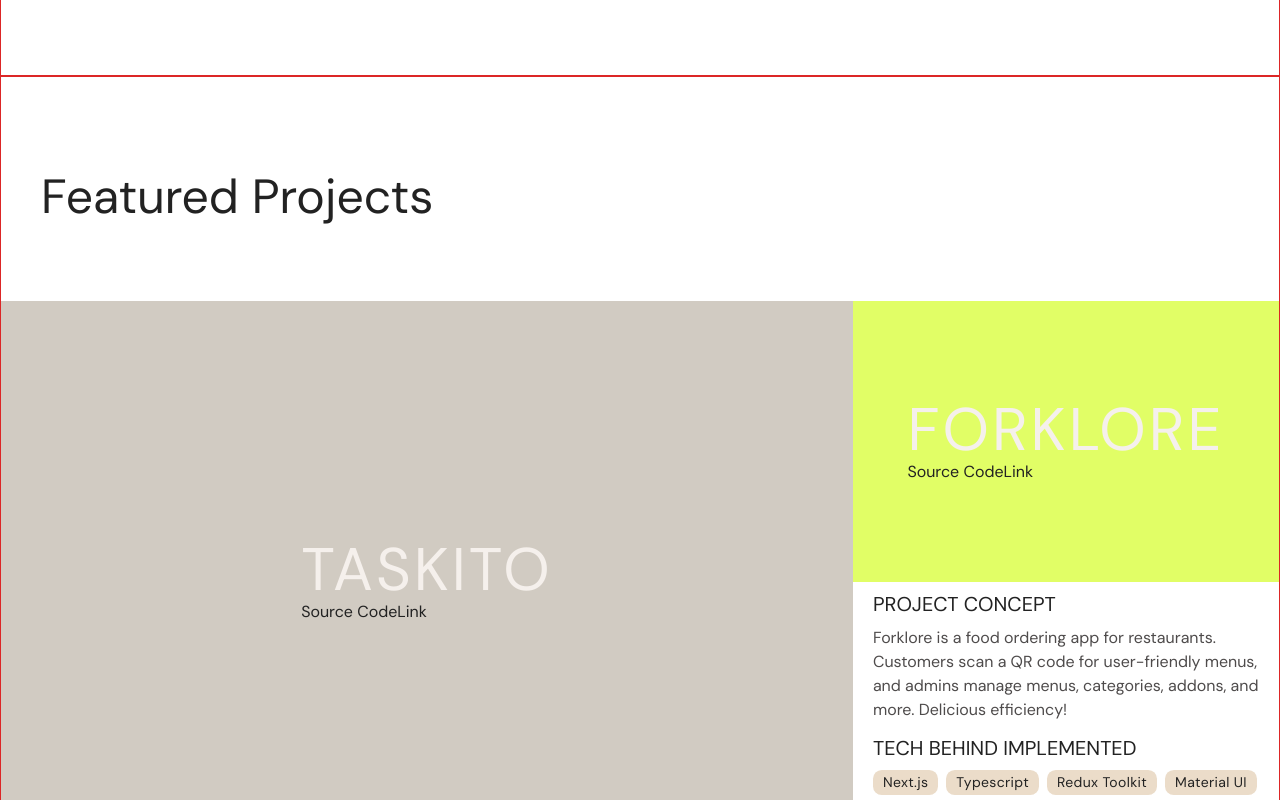
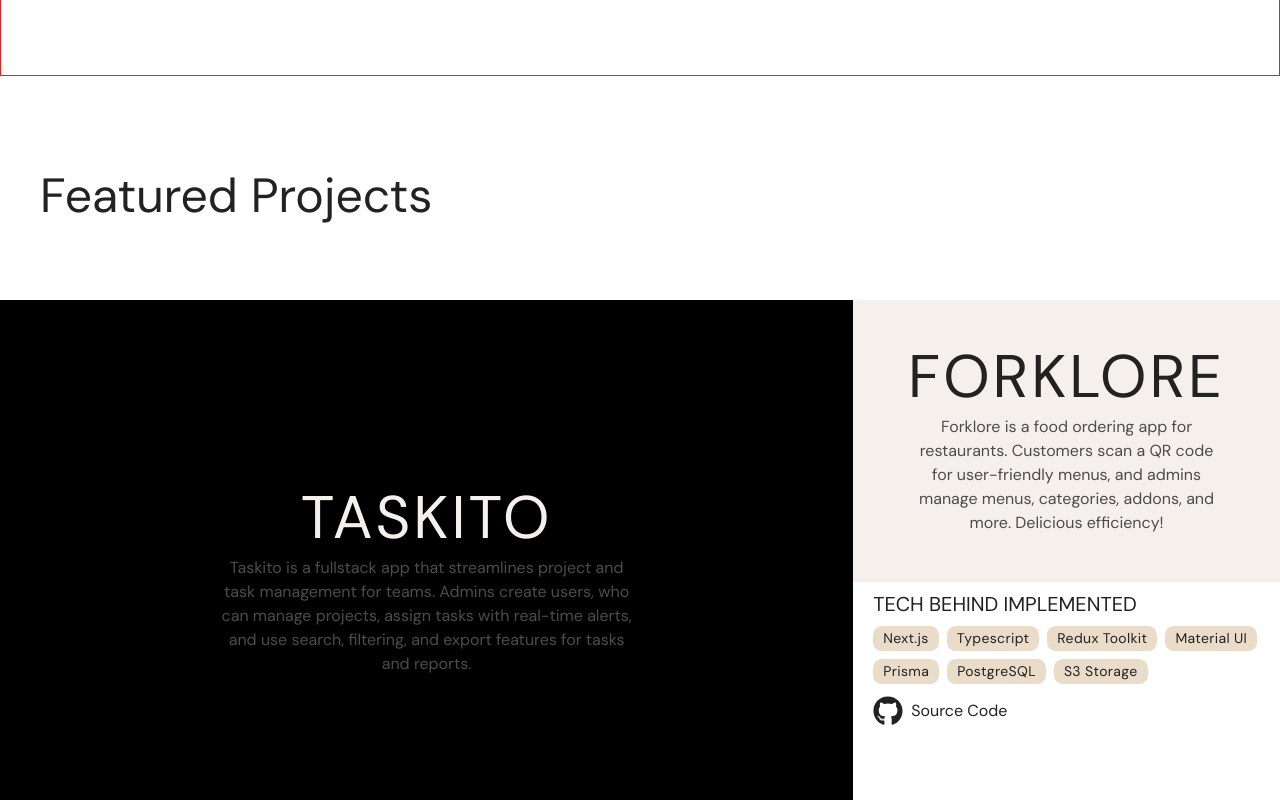
Before and after one commit to sawnaytharpoe02/PortofolioV2, a React (Vite) app: page / in a window 1280 px wide. Shown: the part 3004-3804 px from the top of the page. Built offline with nearby package versions, Linux system fonts and the light colour scheme.

Commit message:
edit project section with sample

```diff
--- a/src/components/FeaturedProjectCard.jsx
+++ b/src/components/FeaturedProjectCard.jsx
@@ -1,26 +1,32 @@
 import React from "react";
+import { FaGithub } from "react-icons/fa6";
 
 const FeaturedProjectCard = ({ project }) => {
   return (
     <>
       <div
-      onClick={() => console.log(project.href)}
+        onClick={() => console.log(project.href)}
         className="pb-[66%] relative"
-        style={{ backgroundColor: project.color }}>
+        style={{ background: project.bgColor }}>
         <div className="absolute top-[50%] left-[50%] translate-x-[-50%] translate-y-[-50%]">
-          <h4 className="text-6xl tracking-wider uppercase text-white">
-            {project.title}
-          </h4>
-          <a href={project.repo} target="_blank">Source Code</a>
-          <a href={project.href} target="_blank">Link</a>
+          <div className="flex flex-col items-center">
+            <p className="text-6xl tracking-wider uppercase" style={{color: project.titleColor}}>
+              {project.title}
+            </p>
+            <div className="text-center mt-2">
+              <p className="text-grey">{project.description}</p>
+            </div>
+            {/* <div className="text-lg flex items-center mt-2 space-x-2 text-neutral-500">
+              <GithubIcon />
+              <a href={project.repo} target="_blank">
+                Source Code
+              </a>
+            </div> */}
+          </div>
         </div>
       </div>
 
       <div className="space-y-3 mt-2 px-5">
-        <div className="space-y-2">
-          <h5 className="text-xl uppercase">Project concept</h5>
-          <p className="text-grey">{project.description}</p>
-        </div>
         <div className="space-y-2">
           <h5 className="text-xl uppercase">Tech Behind Implemented</h5>
           <div className="flex flex-wrap gap-2">
@@ -33,6 +39,10 @@
             ))}
           </div>
         </div>
+        <div className="flex items-center space-x-2">
+          <FaGithub className="text-3xl" />
+          <a href={project.repo} className="cursor-pointer hover:text-grey" target="_blank">Source Code</a>
+        </div>
       </div>
     </>
   );
--- a/src/section/feature_projects/index.jsx
+++ b/src/section/feature_projects/index.jsx
@@ -4,7 +4,7 @@
 
 const FeatureProjects = () => {
   return (
-    <main className="w-full mx-auto py-24 border border-red-600">
+    <main className="w-full mx-auto py-24">
       <h2 className="text-5xl mb-4 px-10">Featured Projects</h2>
       <div className="h-fit">
         <Double featuredProjects={[featuredProjects[0], featuredProjects[1]]} />
--- a/src/utils/constant.js
+++ b/src/utils/constant.js
@@ -155,7 +155,8 @@
       "Cloudinary",
       "Socket.io",
     ],
-    color: "#D1CBC2",
+    bgColor: "#000000",
+    titleColor: "#F5F0EC",
   },
   {
     title: "Forklore",
@@ -172,7 +173,8 @@
       "PostgreSQL",
       "S3 Storage",
     ],
-    color: "#E1FE66",
+    bgColor: "#F5F0EC",
+    titleColor: "#222222",
   },
 ];
 
```
